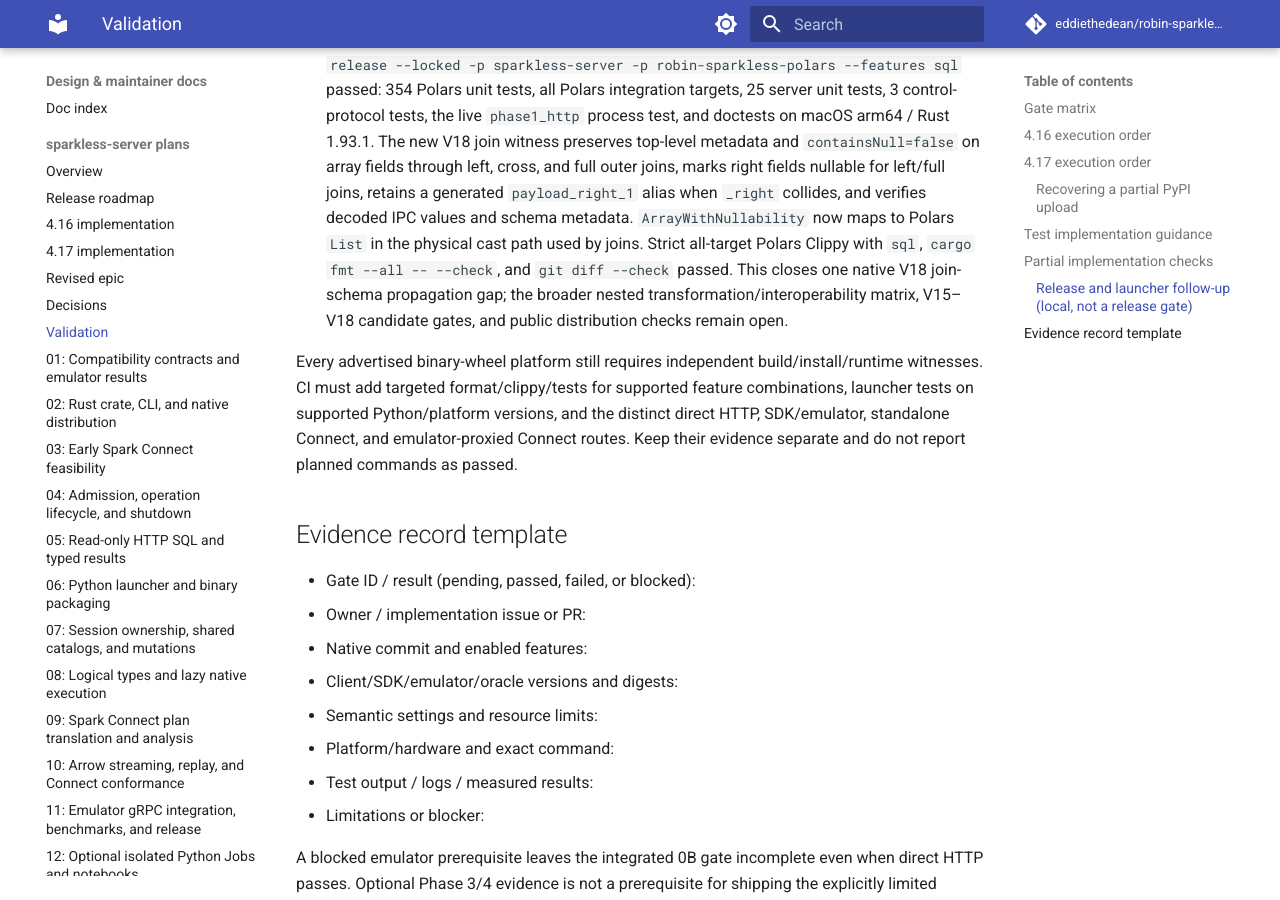
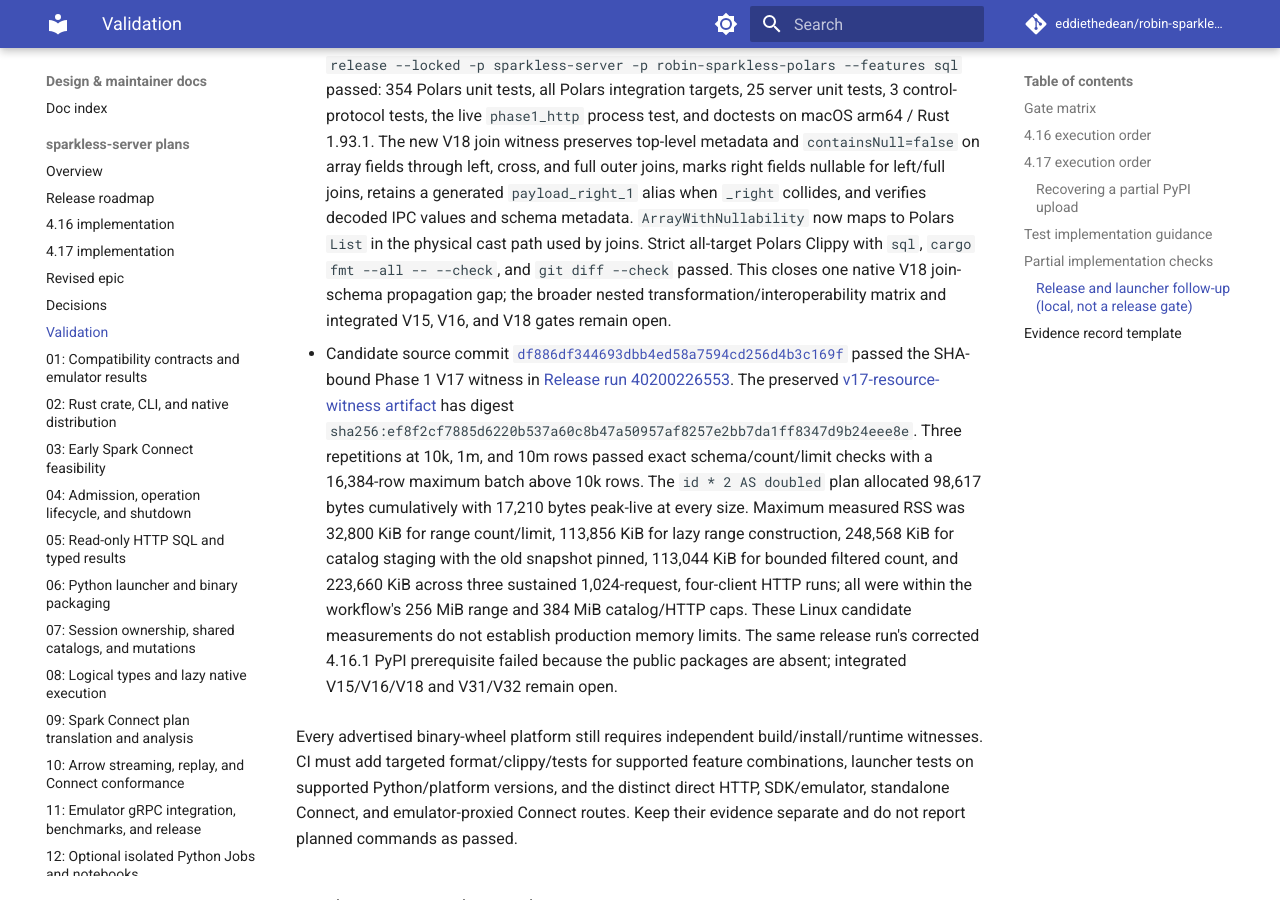
Before and after one commit to eddiethedean/robin-sparkless, an MkDocs documentation site: the page built from docs/plans/sparkless-server/VALIDATION.md, in a window 1280 px wide and 900 px high, scrolled down 28654 px. Built offline with MkDocs 1.6.1 and Material for MkDocs 9.7.7, drawn with Linux system fonts in a browser that asks for light colours; comment, search, counter and statistics services are not loaded.

Commit message:
Record SHA-bound V17 candidate evidence

```diff
--- a/docs/plans/sparkless-server/VALIDATION.md
+++ b/docs/plans/sparkless-server/VALIDATION.md
@@ -247,7 +247,9 @@
 - At candidate source commit [`2a6d6e163b87f4fade0d3f954d6f5cf50127c4a8`](https://github.com/eddiethedean/robin-sparkless/commit/2a6d6e163b87f4fade0d3f954d6f5cf50127c4a8), on macOS arm64 / Rust 1.93.1, `cargo test --release --locked -p sparkless-server -p robin-sparkless-polars --features sql` passed: 352 Polars unit tests, all Polars integration targets, 25 server unit tests, 3 control-protocol tests, the live `phase1_http` process test, and doctests. This includes failed-operation retention/replay, pre-cancelled write rejection, and explicit HTTP rejection of disabled logical types. It remains local candidate evidence; integrated V15–V18, V31, and V32 release gates are still open.
 - At candidate source commit [`edb0ae57292d6d96da0b0421c2b54841ecbe3563`](https://github.com/eddiethedean/robin-sparkless/commit/edb0ae57292d6d96da0b0421c2b54841ecbe3563), on macOS 26.5.2 / Darwin 25.5.0 arm64 (Apple M4 Pro, 24 GiB RAM, Rust 1.93.1), `cargo test --release --locked -p robin-sparkless-polars --features sql --lib` passed all 352 tests. The nested array-of-struct witness now copies the transformed column with `with_column`, renames the copy, verifies nested field nullability and metadata, decodes matching populated values from Arrow IPC, and checks the renamed schema in a zero-row IPC stream. Strict all-target Polars Clippy with `-D warnings`, `cargo fmt --all -- --check`, and `git diff --check` passed. This closes one native V18 transformation path; the broader nested transformation/interoperability and integrated V18 release gates remain open.
 - At candidate source commit [`4d61e8c4044f6b73bd5ad6e26309dc53d5e61c78`](https://github.com/eddiethedean/robin-sparkless/commit/4d61e8c4044f6b73bd5ad6e26309dc53d5e61c78), `cargo test --release --locked -p sparkless-server -p robin-sparkless-polars --features sql` passed: 352 Polars unit tests, every Polars integration target, 25 server unit tests, 3 control-protocol tests, the live `phase1_http` test, and doctests on macOS arm64 / Rust 1.93.1. This integrated local regression includes the new nested array copy/rename IPC case; candidate V31, V15–V18 release gates, and public distribution checks remain pending.
-- At candidate source commit [`cf48858448067927e9250a637f76297fac10e6dd`](https://github.com/eddiethedean/robin-sparkless/commit/cf48858448067927e9250a637f76297fac10e6dd), `cargo test --release --locked -p sparkless-server -p robin-sparkless-polars --features sql` passed: 354 Polars unit tests, all Polars integration targets, 25 server unit tests, 3 control-protocol tests, the live `phase1_http` process test, and doctests on macOS arm64 / Rust 1.93.1. The new V18 join witness preserves top-level metadata and `containsNull=false` on array fields through left, cross, and full outer joins, marks right fields nullable for left/full joins, retains a generated `payload_right_1` alias when `_right` collides, and verifies decoded IPC values and schema metadata. `ArrayWithNullability` now maps to Polars `List` in the physical cast path used by joins. Strict all-target Polars Clippy with `sql`, `cargo fmt --all -- --check`, and `git diff --check` passed. This closes one native V18 join-schema propagation gap; the broader nested transformation/interoperability matrix, V15–V18 candidate gates, and public distribution checks remain open.
+- At candidate source commit [`cf48858448067927e9250a637f76297fac10e6dd`](https://github.com/eddiethedean/robin-sparkless/commit/cf48858448067927e9250a637f76297fac10e6dd), `cargo test --release --locked -p sparkless-server -p robin-sparkless-polars --features sql` passed: 354 Polars unit tests, all Polars integration targets, 25 server unit tests, 3 control-protocol tests, the live `phase1_http` process test, and doctests on macOS arm64 / Rust 1.93.1. The new V18 join witness preserves top-level metadata and `containsNull=false` on array fields through left, cross, and full outer joins, marks right fields nullable for left/full joins, retains a generated `payload_right_1` alias when `_right` collides, and verifies decoded IPC values and schema metadata. `ArrayWithNullability` now maps to Polars `List` in the physical cast path used by joins. Strict all-target Polars Clippy with `sql`, `cargo fmt --all -- --check`, and `git diff --check` passed. This closes one native V18 join-schema propagation gap; the broader nested transformation/interoperability matrix and integrated V15, V16, and V18 gates remain open.
+
+- Candidate source commit [`df886df344693dbb4ed58a7594cd256d4b3c169f`](https://github.com/eddiethedean/robin-sparkless/commit/df886df344693dbb4ed58a7594cd256d4b3c169f) passed the SHA-bound Phase 1 V17 witness in [Release run 40200226553](https://github.com/eddiethedean/robin-sparkless/actions/runs/40200226553). The preserved [v17-resource-witness artifact](https://github.com/eddiethedean/robin-sparkless/actions/runs/40200226553/artifacts/12603450098) has digest `sha256:ef8f2cf7885d6220b537a60c8b47a50957af8257e2bb7da1ff8347d9b24eee8e`. Three repetitions at 10k, 1m, and 10m rows passed exact schema/count/limit checks with a 16,384-row maximum batch above 10k rows. The `id * 2 AS doubled` plan allocated 98,617 bytes cumulatively with 17,210 bytes peak-live at every size. Maximum measured RSS was 32,800 KiB for range count/limit, 113,856 KiB for lazy range construction, 248,568 KiB for catalog staging with the old snapshot pinned, 113,044 KiB for bounded filtered count, and 223,660 KiB across three sustained 1,024-request, four-client HTTP runs; all were within the workflow's 256 MiB range and 384 MiB catalog/HTTP caps. These Linux candidate measurements do not establish production memory limits. The same release run's corrected 4.16.1 PyPI prerequisite failed because the public packages are absent; integrated V15/V16/V18 and V31/V32 remain open.
 
 Every advertised binary-wheel platform still requires independent build/install/runtime witnesses. CI must add targeted format/clippy/tests for supported feature combinations, launcher tests on supported Python/platform versions, and the distinct direct HTTP, SDK/emulator, standalone Connect, and emulator-proxied Connect routes. Keep their evidence separate and do not report planned commands as passed.
 
```
Also changed, not shown: docs/plans/sparkless-server/DECISIONS.md (+1 -1 lines), docs/plans/sparkless-server/RELEASE_4_17.md (+3 -3 lines).
